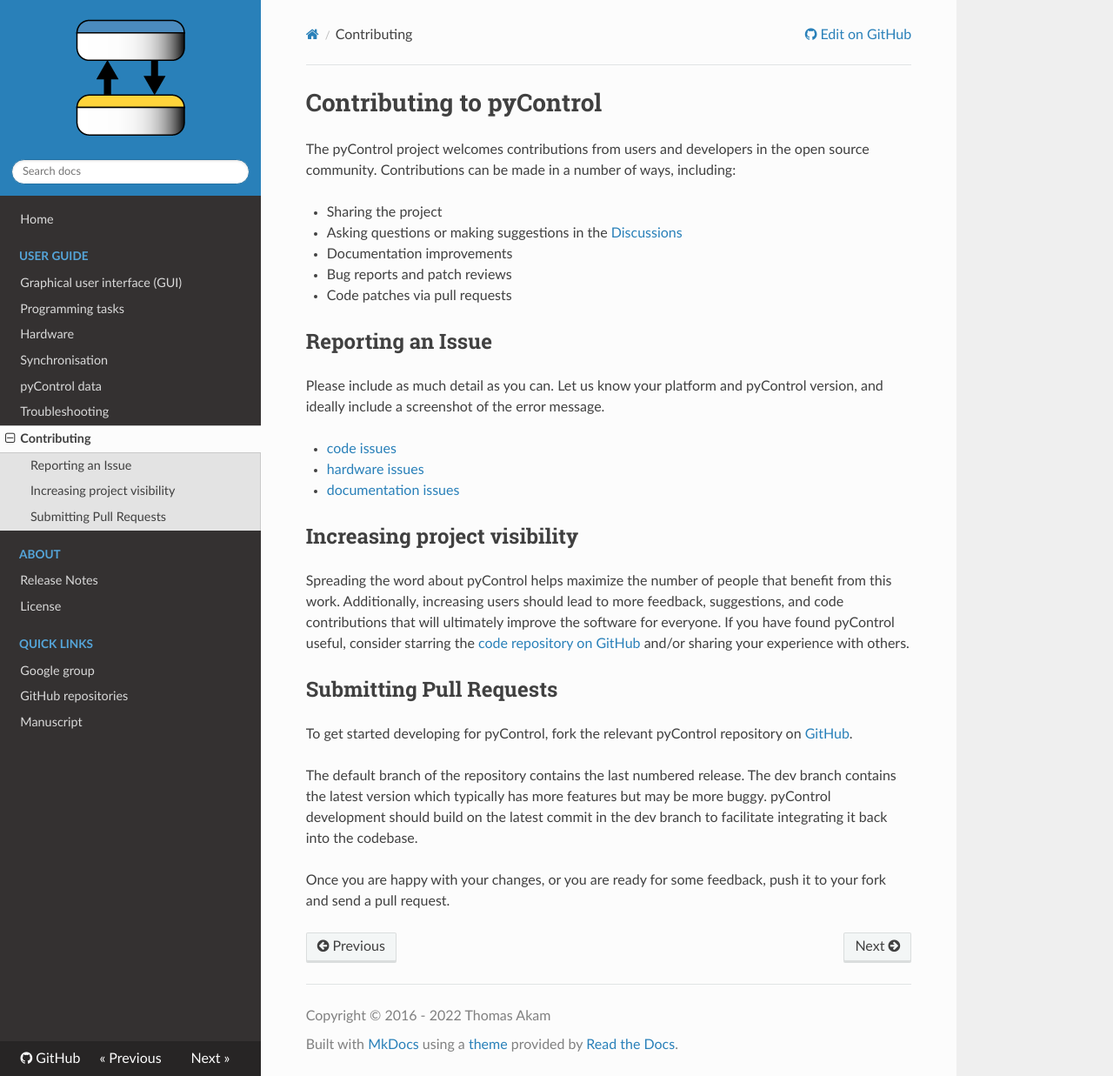
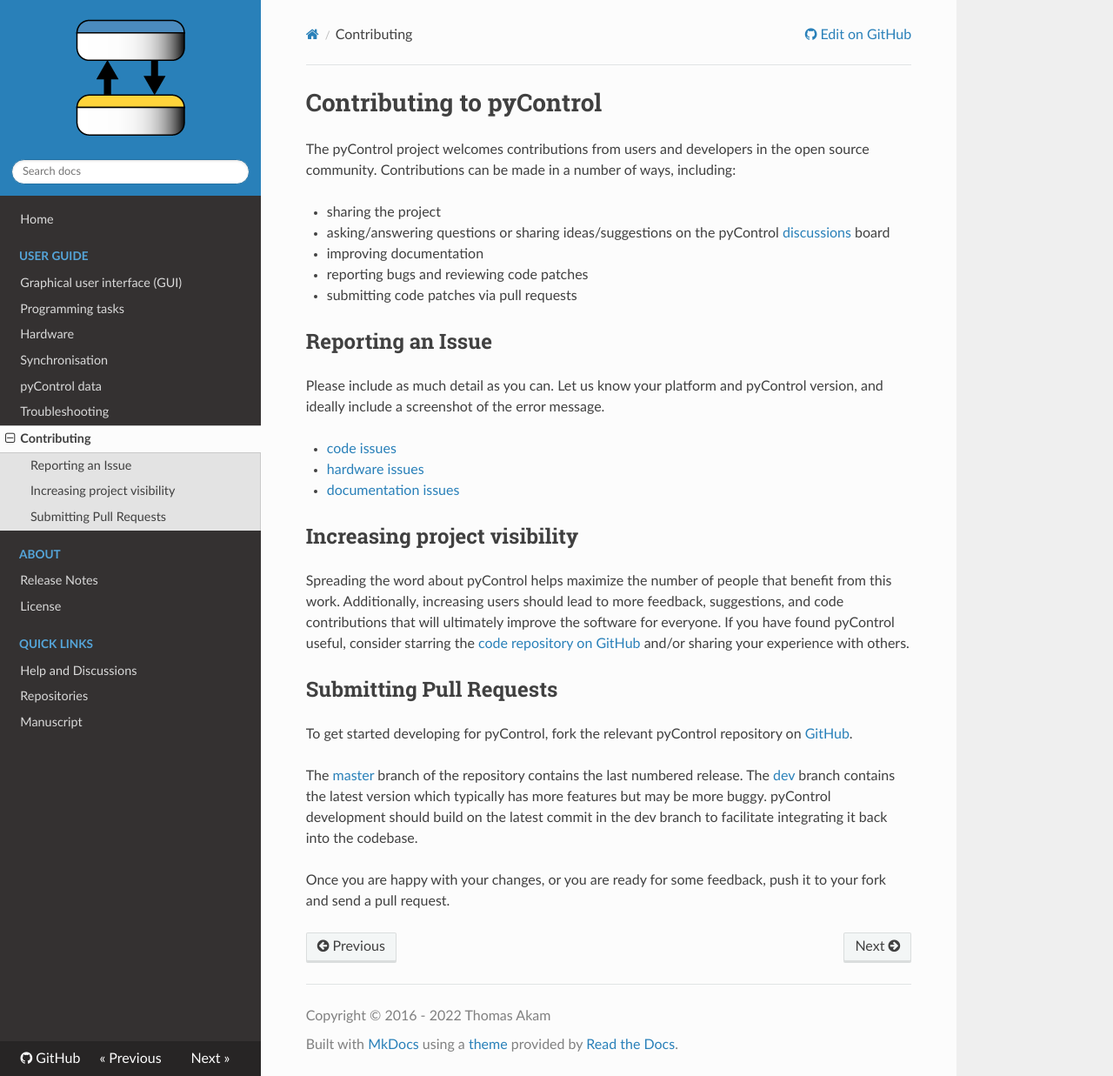
Before and after one commit to pyControl/docs, an MkDocs documentation site: the page built from docs/contributing.md, in a window 1280 px wide and 1237 px high. Shown: the whole window at 87% size. Built offline with MkDocs 1.6.1, drawn with Linux system fonts in a browser that asks for light colours; nearby versions of some CDN libraries.

Commit message:
links to github discussions

```diff
--- a/docs/contributing.md
+++ b/docs/contributing.md
@@ -1,16 +1,18 @@
 # Contributing to pyControl
 
-The pyControl project welcomes contributions from users and developers in the open source community. Contributions can be made in a number of ways, including:
+The pyControl project welcomes contributions from users and developers in the open source community.
+Contributions can be made in a number of ways, including:
 
-- Sharing the project
-- Asking questions or making suggestions in the [Discussions](link)
-- Documentation improvements
-- Bug reports and patch reviews
-- Code patches via pull requests
+- sharing the project
+- asking/answering questions or sharing ideas/suggestions on the pyControl [discussions](https://github.com/orgs/pyControl/discussions) board
+- improving documentation
+- reporting bugs and reviewing code patches
+- submitting code patches via pull requests
 
 ## Reporting an Issue
 
-Please include as much detail as you can. Let us know your platform and pyControl version, and ideally include a screenshot of the error message.
+Please include as much detail as you can.
+Let us know your platform and pyControl version, and ideally include a screenshot of the error message.
 
 - [code issues](https://github.com/pyControl/code/issues)
 - [hardware issues](https://github.com/pyControl/hardware/issues)
@@ -26,8 +28,8 @@
 
 To get started developing for pyControl, fork the relevant pyControl repository on [GitHub](https://github.https://github.com/pyControl/code/pyControl).
 
-The default branch of the repository contains the last numbered release.
-The dev branch contains the latest version which typically has more features but may be more buggy.
+The [master](https://github.com/pyControl/code/tree/master) branch of the repository contains the last numbered release.
+The [dev](https://github.com/pyControl/code/tree/dev) branch contains the latest version which typically has more features but may be more buggy.
 pyControl development should build on the latest commit in the dev branch to facilitate integrating it back into the codebase.
 
 Once you are happy with your changes, or you are ready for some feedback, push it to your fork and send a pull request.
--- a/mkdocs.yml
+++ b/mkdocs.yml
@@ -30,8 +30,8 @@
     - License: about/license.md
 
 - Quick Links:
-    - Google group: https://groups.google.com/forum/#!forum/pycontrol
-    - GitHub repositories: https://github.com/pycontrol
+    - Help and Discussions: https://github.com/orgs/pyControl/discussions
+    - Repositories: https://github.com/pycontrol
     - Manuscript:  https://elifesciences.org/articles/67846
 
 copyright: Copyright &copy; 2016 - 2022 Thomas Akam
```
Also changed, not shown: docs/user-guide/troubleshooting.md (+1 -1 lines).
